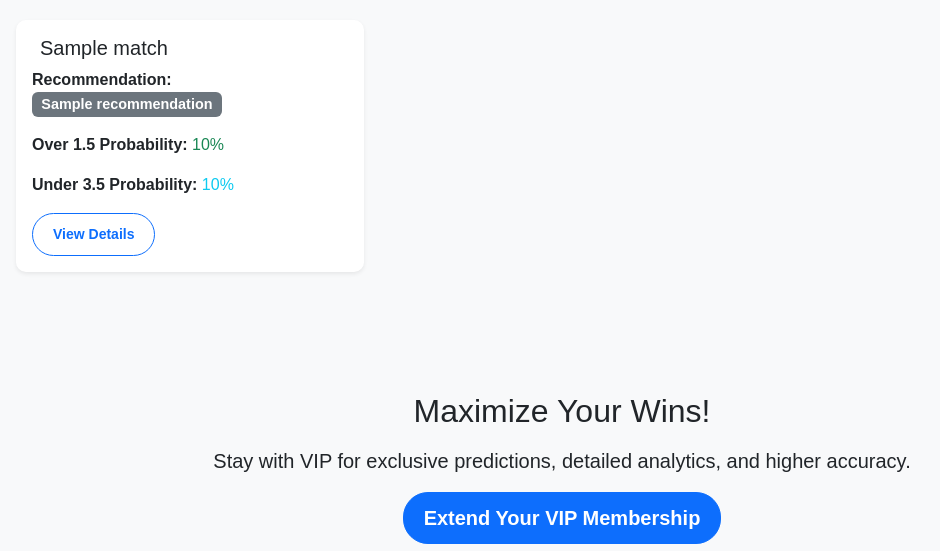
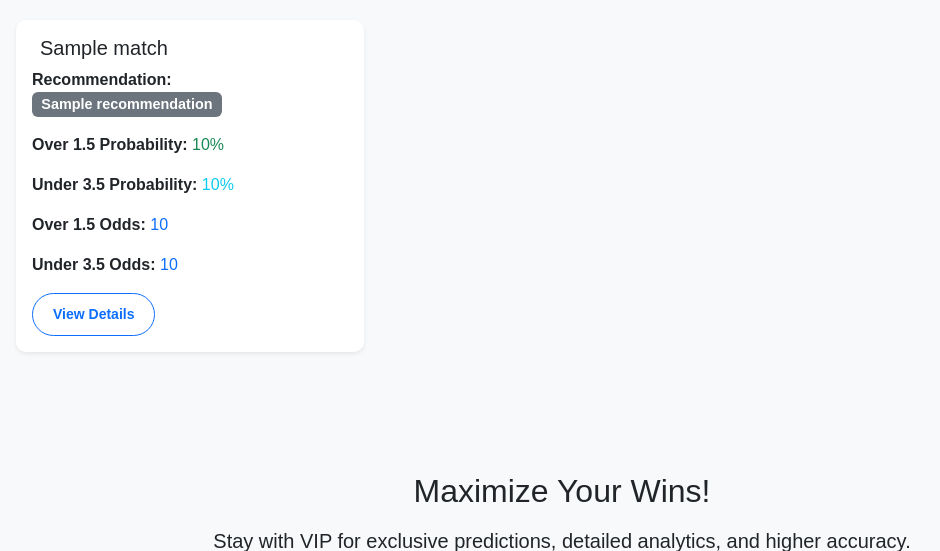
Before and after one commit to nasifbusari-code/football-prediction-app, a Flask app: template templates/vip.html in a window 1280 px wide. Shown: the part 652-1203 px from the top of the page, without its empty margins (78-1018 px from the left). Run offline with Flask 3, Linux system fonts and the light colour scheme; the template is opened without the code that fills it: most values are stand-ins (such as "Sample title", 1, 10 or a date in 2020); parts of the project's set-up code (start-up, migrations or seed data) failed here and were passed over.

Commit message:
Update vip.html

```diff
--- a/templates/vip.html
+++ b/templates/vip.html
@@ -106,6 +106,20 @@
                                                 {{ pred.MetaUnderProb|round(1) }}%
                                             </span>
                                         </p>
+                                        <p class="card-text">
+                                            <strong>Over 1.5 Odds:</strong>
+                                            <span class="text-primary" data-bs-toggle="tooltip"
+                                                  title="Market odds for Over 1.5 goals from AllSportsAPI">
+                                                {{ pred.Over1_5Odds|round(2) if pred.Over1_5Odds else 'N/A' }}
+                                            </span>
+                                        </p>
+                                        <p class="card-text">
+                                            <strong>Under 3.5 Odds:</strong>
+                                            <span class="text-primary" data-bs-toggle="tooltip"
+                                                  title="Market odds for Under 3.5 goals from AllSportsAPI">
+                                                {{ pred.Under3_5Odds|round(2) if pred.Under3_5Odds else 'N/A' }}
+                                            </span>
+                                        </p>
                                         <button class="btn btn-outline-primary btn-sm"
                                                 data-bs-toggle="collapse"
                                                 data-bs-target="#details-{{ loop.index }}"
```
